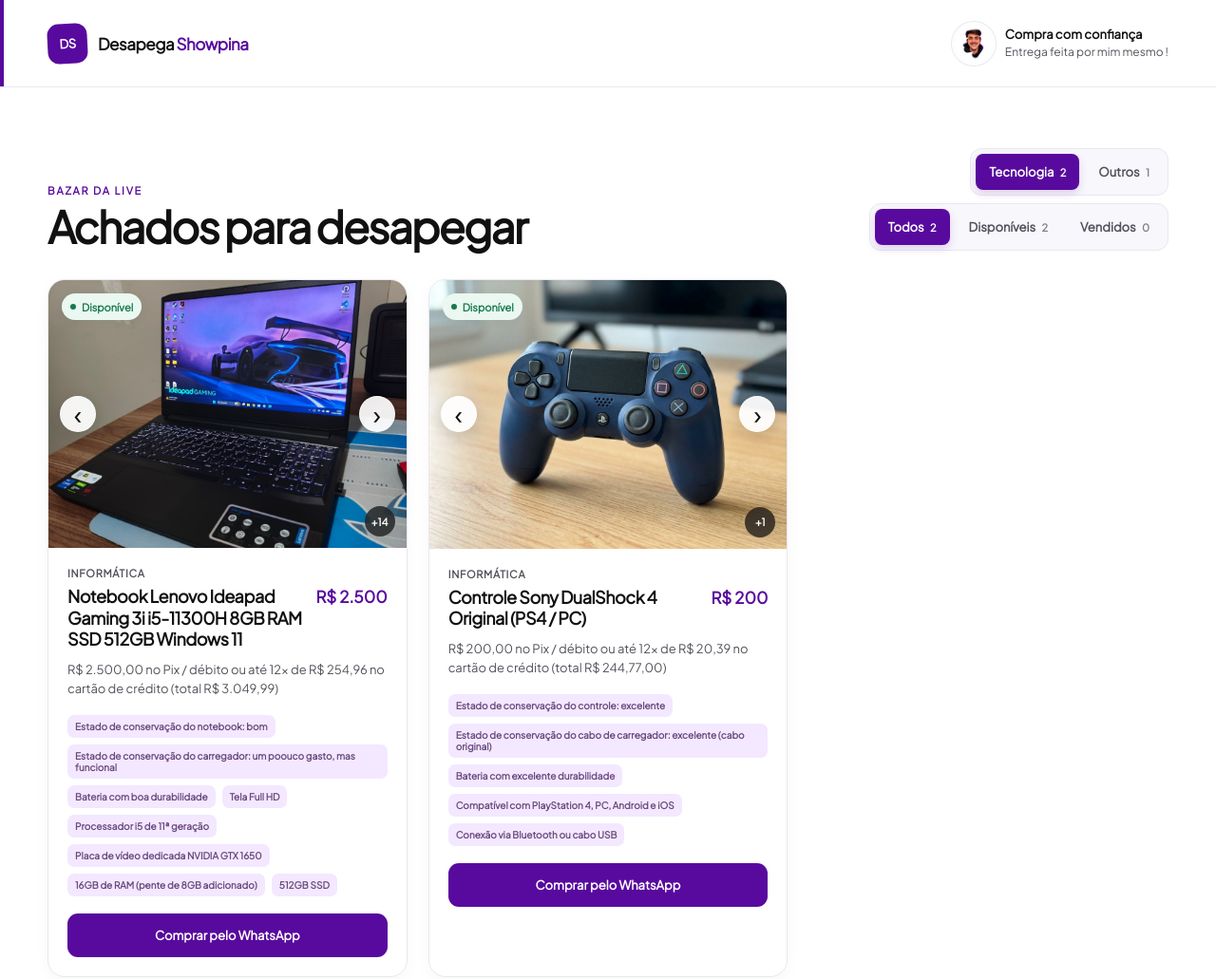
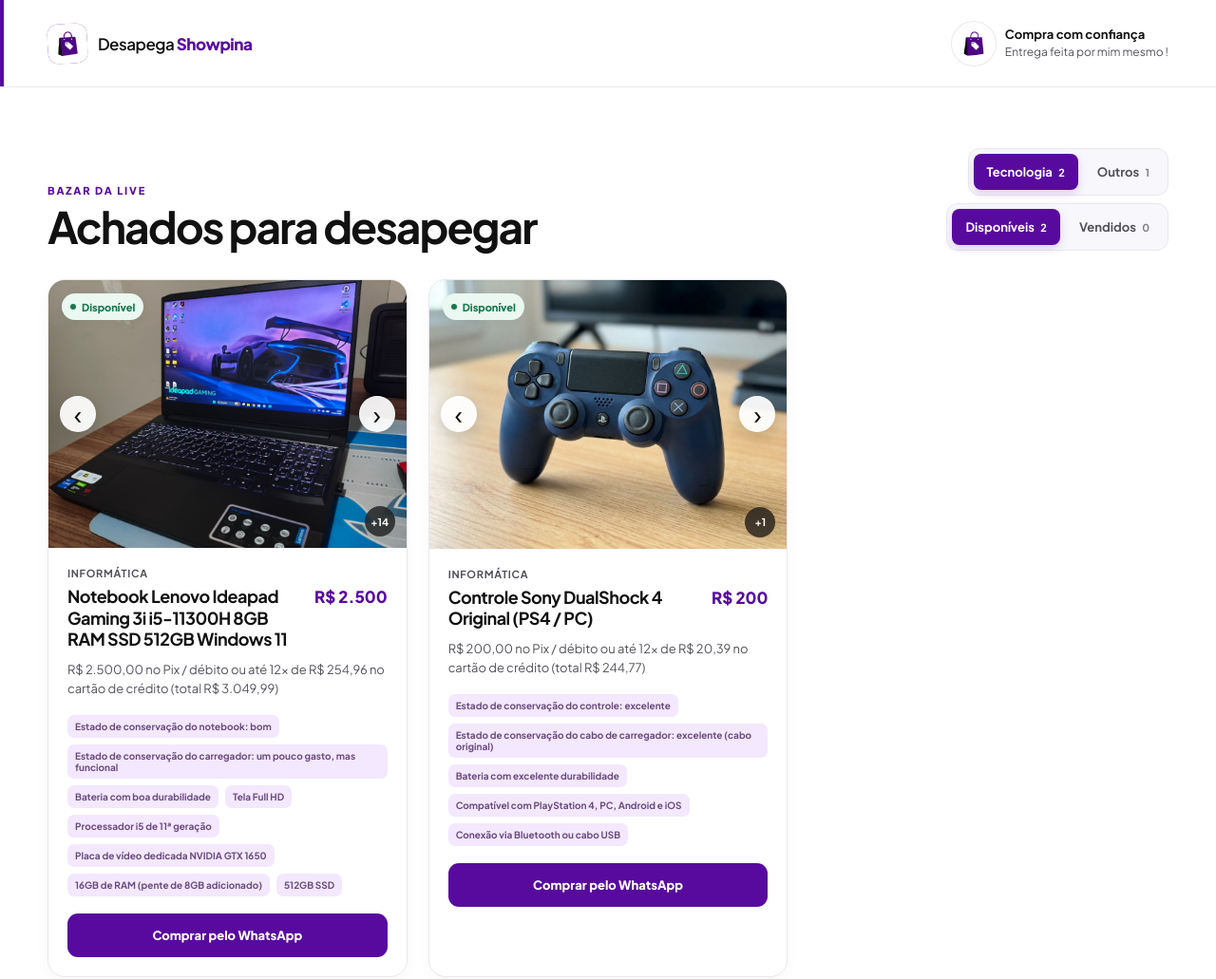
Before and after one commit to GuilhermeChoupina/desapega-showpina, a plain HTML site: page index.html in a window 1280 px wide. Shown: the top 1031 px of the page at 95% size. Drawn offline with Linux system fonts and the light colour scheme.

Commit message:
icone adicionado e tirada da opção todos

```diff
--- a/index.html
+++ b/index.html
@@ -9,22 +9,22 @@
 
   <link rel="preconnect" href="https://fonts.googleapis.com">
   <link rel="preconnect" href="https://fonts.gstatic.com" crossorigin>
-  <link href="https://fonts.googleapis.com/css2?family=Plus+Jakarta+Sans:wght:wght@400;500;600;700;800&display=swap" rel="stylesheet">
+  <link href="https://fonts.googleapis.com/css2?family=Plus+Jakarta+Sans:wght@400;500;600;700;800&display=swap" rel="stylesheet">
   <link rel="stylesheet" href="style.css">
-  <link rel="icon" href="assets/logo.jpg" type="logo">
+  <link rel="icon" href="assets/icon.jpg" type="image/x-icon">
 </head>
 <body>
   <header class="header">
     <div class="header__accent" aria-hidden="true"></div>
     <div class="container header__inner">
       <a class="brand" href="#" aria-label="Desapega Showpina - início">
-        <span class="brand__mark">DS</span>
+        <img src="assets/logo.jpg" alt="Logo Desapega Showpina" class="brand__mark">
         <span class="brand__name">Desapega <strong>Showpina</strong></span>
       </a>
 
       <div class="trust">
         <!-- Troque pelo recorte do criador: assets/avatar-showpina.png -->
-        <img class="trust__avatar" src="assets/avatar.png"
+        <img class="trust__avatar" src="assets/logo.jpg"
              alt="Showpina" onerror="this.style.display='none'">
         <span class="trust__text">
           <strong>Compra com confiança</strong> Entrega feita por mim mesmo !
@@ -53,10 +53,7 @@
             </nav>
 
             <nav class="filters" aria-label="Filtrar produtos por status">
-              <button class="filter status-filter is-active" type="button" data-filter="Todos" aria-pressed="true">
-                Todos <span class="filter__count" data-status-count aria-hidden="true"></span>
-              </button>
-              <button class="filter status-filter" type="button" data-filter="Disponível" aria-pressed="false">
+              <button class="filter status-filter is-active" type="button" data-filter="Disponível" aria-pressed="true">
                 Disponíveis <span class="filter__count" data-status-count aria-hidden="true"></span>
               </button>
               <button class="filter status-filter" type="button" data-filter="Vendido" aria-pressed="false">
@@ -88,7 +85,7 @@
     <div class="container footer__inner">
       <div>
         <a class="brand brand--footer" href="#">
-          <span class="brand__mark">DS</span>
+          <img src="assets/logo.jpg" alt="Logo Desapega Showpina" class="brand__mark">
           <span class="brand__name">Desapega <strong>Showpina</strong></span>
         </a>
         <p>Pagamento combinado pelo WhatsApp.<br>Entrega ou retirada na região do ABC.</p>
--- a/script.js
+++ b/script.js
@@ -28,7 +28,7 @@ const produtos = [
     status: "Disponível",
     categoria: "Informática",
     resumo: "R$ 2.500,00 no Pix / débito ou até 12x de R$ 254,96 no cartão de crédito (total R$ 3.049,99)",
-    especificacoes: ["Estado de conservação do notebook: bom", "Estado de conservação do carregador: um poouco gasto, mas funcional", "Bateria com boa durabilidade", "Tela Full HD", "Processador i5 de 11ª geração", "Placa de vídeo dedicada NVIDIA GTX 1650", "16GB de RAM (pente de 8GB adicionado)", "512GB SSD"],
+    especificacoes: ["Estado de conservação do notebook: bom", "Estado de conservação do carregador: um pouco gasto, mas funcional", "Bateria com boa durabilidade", "Tela Full HD", "Processador i5 de 11ª geração", "Placa de vídeo dedicada NVIDIA GTX 1650", "16GB de RAM (pente de 8GB adicionado)", "512GB SSD"],
     fotos: [
       "assets/produtos/notebook-capa.jpeg",
       "assets/produtos/notebook-02.jpeg",
@@ -54,7 +54,7 @@ const produtos = [
     preco: 200.00,
     status: "Disponível",
     categoria: "Informática",
-    resumo: "R$ 200,00 no Pix / débito ou até 12x de R$ 20,39 no cartão de crédito (total R$ 244,77,00)",
+    resumo: "R$ 200,00 no Pix / débito ou até 12x de R$ 20,39 no cartão de crédito (total R$ 244,77)",
     especificacoes: ["Estado de conservação do controle: excelente", "Estado de conservação do cabo de carregador: excelente (cabo original)", "Bateria com excelente durabilidade", "Compatível com PlayStation 4, PC, Android e iOS", "Conexão via Bluetooth ou cabo USB"],
     fotos: [
       "assets/controle/capa.jpg",
@@ -62,7 +62,7 @@ const produtos = [
     ]
   },
   {
-    id: 6,
+    id: 3,
     nome: "Exemplo vendido",
     grupo: "Outros",
     preco: null,
@@ -88,8 +88,8 @@ let lightboxIndex = 0;
 let lightboxProductName = "";
 let activeCategory = "Tecnologia";
 const categoryStatusFilters = {
-  Tecnologia: "Todos",
-  Outros: "Todos"
+  Tecnologia: "Disponível",
+  Outros: "Disponível"
 };
 
 function formatPrice(value) {
@@ -186,7 +186,7 @@ function renderCard(produto) {
     : "";
 
   return `
-    <article class="product-card ${sold ? "is-sold" : ""}" data-status="${produto.status}">
+    <article class="product-card ${sold ? "is-sold" : ""}" data-status="${produto.status}" data-product-id="${produto.id}">
       <div class="product-card__media">
         <span class="status-badge ${sold ? "status-badge--sold" : ""}">
           ${produto.status}
@@ -234,9 +234,7 @@ function updateFilterCounts() {
   const categoryProducts = produtos.filter((produto) => produto.grupo === activeCategory);
   filterButtons.forEach((button) => {
     const filter = button.dataset.filter;
-    const count = filter === "Todos"
-      ? categoryProducts.length
-      : categoryProducts.filter((produto) => produto.status === filter).length;
+    const count = categoryProducts.filter((produto) => produto.status === filter).length;
     const isActive = filter === categoryStatusFilters[activeCategory];
     button.querySelector("[data-status-count]").textContent = count;
     button.classList.toggle("is-active", isActive);
@@ -247,9 +245,7 @@ function updateFilterCounts() {
 function renderProducts() {
   const filter = categoryStatusFilters[activeCategory];
   const categoryProducts = produtos.filter((produto) => produto.grupo === activeCategory);
-  const filtered = filter === "Todos"
-    ? categoryProducts
-    : categoryProducts.filter((produto) => produto.status === filter);
+  const filtered = categoryProducts.filter((produto) => produto.status === filter);
 
   if (!filtered.length) {
     productGrid.innerHTML = `
@@ -307,7 +303,7 @@ productGrid.addEventListener("click", (event) => {
   const imageButton = event.target.closest(".product-card__image");
   if (imageButton) {
     const product = produtos.find((item) =>
-      item.nome === card.querySelector("h3").textContent
+      item.id === Number(card.dataset.productId)
     );
     openLightbox(
       product ? product.fotos : [imageButton.dataset.photo],
--- a/style.css
+++ b/style.css
@@ -85,6 +85,7 @@ img {
   height: 42px;
   place-items: center;
   border-radius: 12px;
+  object-fit: cover;
   color: #fff;
   background: var(--primary);
   font-size: 13px;
```
Also changed, not shown: assets/icon.jpg (added).
